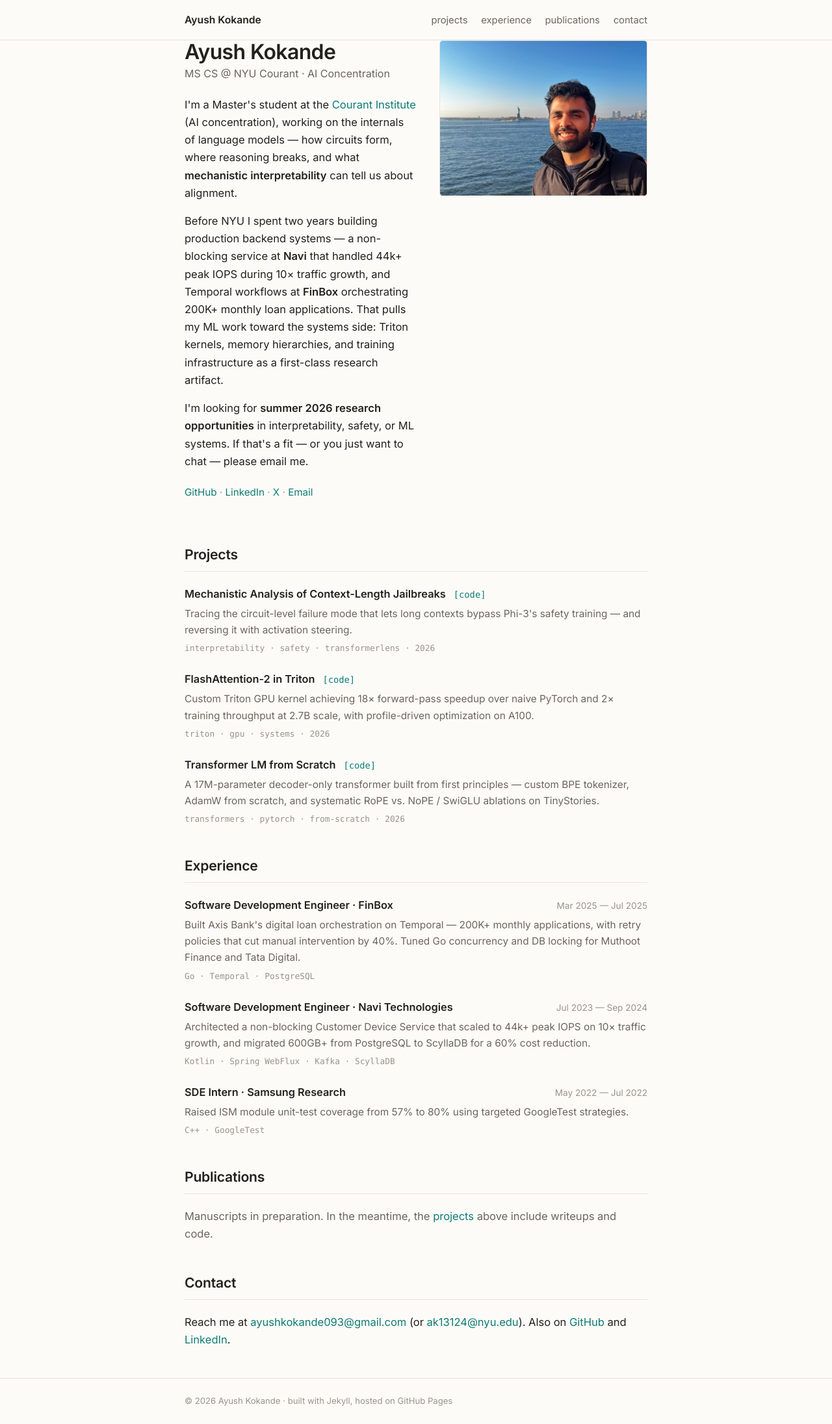
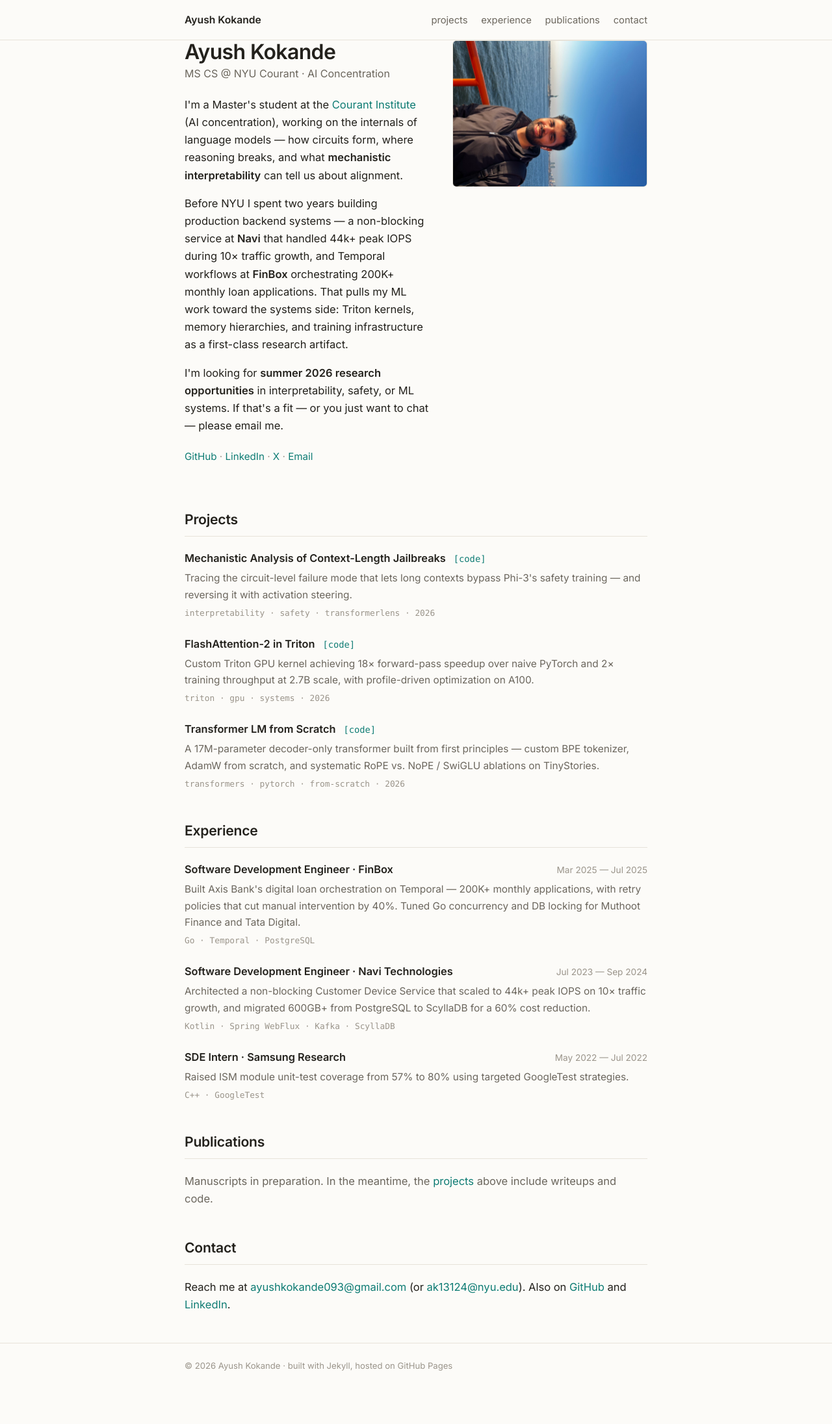
Before and after one commit to ayushkokande/ayushkokande.github.io, a Jekyll site: the page built from index.html, in a window 1280 px wide. Shown: the whole page at 65% size. Built offline with Jekyll 4.4.1, drawn with Linux system fonts in a browser that asks for light colours; after the commit the page ends 2137 px from its top, so only the background shows below that.

Commit message:
Show full uncropped profile photo (upright)
Replace the cropping background-image div with a real <img> so the
whole photo is visible, never cropped. Re-derive profile.jpg from the
new source, rotated upright (900x1200). Width 300px, height auto.

Co-Authored-By: Claude Opus 4.8 (1M context) <noreply@anthropic.com>

```diff
--- a/assets/css/main.scss
+++ b/assets/css/main.scss
@@ -87,21 +87,17 @@ main { padding: 2.6rem 0 1rem; }
 /* ---- Profile -------------------------------------------------------- */
 .profile {
   display: grid;
-  grid-template-columns: 1fr 320px;
+  grid-template-columns: 1fr 300px;
   gap: 2.2rem;
   align-items: start;
   margin-bottom: 3.2rem;
 }
 .profile-photo {
-  width: 320px;
-  height: 240px;
-  border-radius: 5px;
+  width: 300px;
+  height: auto;
+  border-radius: 6px;
   border: 1px solid var(--line);
-  background-color: var(--code-bg);
-  background-size: cover;
-  background-position: center;
-  background-repeat: no-repeat;
-  overflow: hidden;
+  display: block;
 }
 .profile-body p { margin-bottom: 1rem; }
 .profile-name {
@@ -273,6 +269,6 @@ a.entry-title:hover { color: var(--link); }
     gap: 1.3rem;
     justify-items: start;
   }
-  .profile-photo { width: 100%; max-width: 320px; height: 210px; order: -1; }
+  .profile-photo { width: 100%; max-width: 300px; height: auto; order: -1; }
   .entry-when { margin-left: 0; width: 100%; }
 }
--- a/index.html
+++ b/index.html
@@ -32,8 +32,7 @@ title: ""
     </p>
   </div>
 
-  <div class="profile-photo" role="img" aria-label="{{ site.author }}"
-       style="background-image: url('{{ '/assets/img/profile.jpg' | relative_url }}')"></div>
+  <img class="profile-photo" src="{{ '/assets/img/profile.jpg' | relative_url }}" alt="{{ site.author }}">
 </section>
 
 <!-- PROJECTS -->
```
Also changed, not shown: assets/img/profile.jpg.
